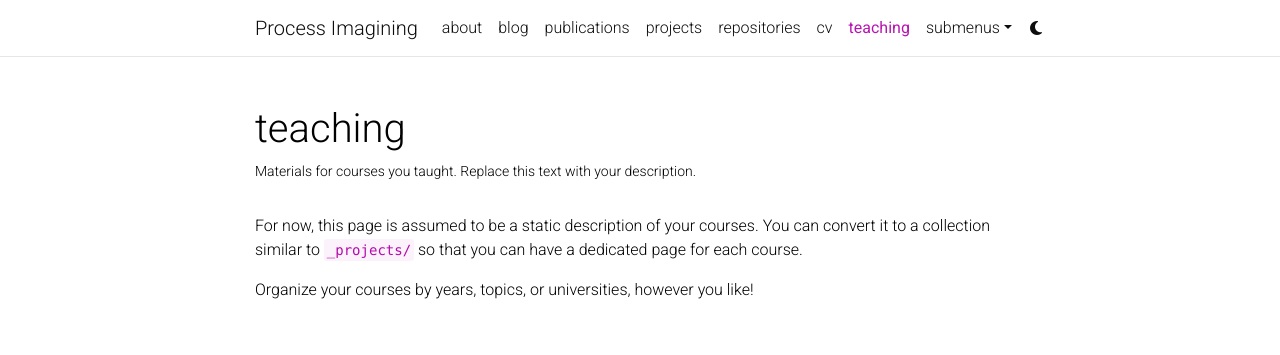
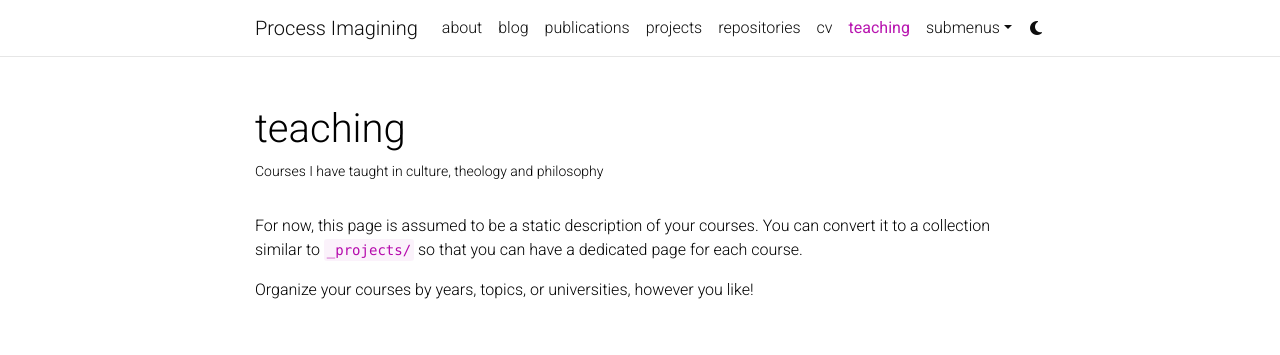
Before and after one commit to rafaelr3/pi.github.io, a Jekyll site: the page built from _pages/teaching.md, in a window 1280 px wide. Shown: the top 355 px of the page. Built offline with Jekyll 4.4.1, drawn with Linux system fonts in a browser that asks for light colours; comment, search, counter and statistics services are not loaded; a style sheet for code colours, icons or effects is not loaded.

Commit message:
teaching changes

```diff
--- a/_pages/teaching.md
+++ b/_pages/teaching.md
@@ -2,7 +2,7 @@
 layout: page
 permalink: /teaching/
 title: teaching
-description: Materials for courses you taught. Replace this text with your description.
+description: Courses I have taught in culture, theology and philosophy
 nav: true
 nav_order: 5
 ---
```
